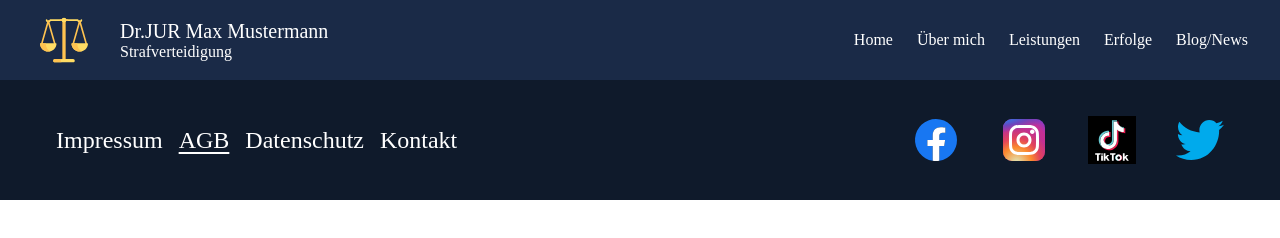
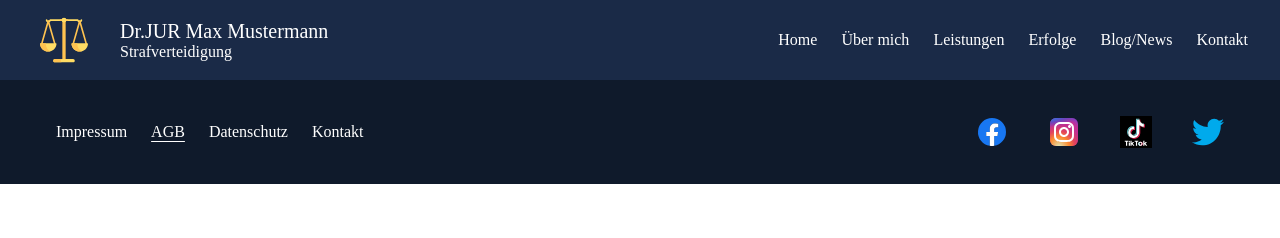
Before and after one commit to mwima1980/Rechtsanwalt_Mustermann, a plain HTML site: page src/pages/AGB.html in a window 1280 px wide. Drawn offline with Linux system fonts and the light colour scheme.

Commit message:
kontakt zum header hinzugefügt

```diff
--- a/src/css/input.css
+++ b/src/css/input.css
@@ -122,7 +122,7 @@ small {
 }
 .header-container-rechts .nav-container-mobil ul li a {
   text-decoration: none;
-  color: black;
+  color: var(--color-text-white);
   font-size: 0.75rem;
 }
 .header-container-rechts .nav-container-mobil ul li a:hover,
@@ -156,7 +156,7 @@ small {
 .footer-container-links ul {
   display: flex;
   list-style: none;
-  gap: 1rem;
+  gap: 1.5rem;
 }
 .footer-container-links ul li a {
   text-decoration: none;
@@ -269,7 +269,7 @@ small {
     margin-left: 1.5rem;
   }
   .footer-container-links ul li a {
-    font-size: 1.5rem;
+    font-size: 1rem;
   }
   .footer-container-rechts {
     margin-right: 1.5rem;
@@ -278,8 +278,8 @@ small {
     gap: 2.5rem;
   }
   .footer-container-rechts ul li a img {
-    width: 3rem;
-    height: 3rem;
+    width: 2rem;
+    height: 2rem;
   }
 }
 /* .container {
--- a/src/pages/AGB.html
+++ b/src/pages/AGB.html
@@ -27,6 +27,7 @@
             <li><a href="/src/pages/Leistungen.html">Leistungen</a></li>
             <li><a href="/src/pages/Erfolge.html">Erfolge</a></li>
             <li><a href="/src/pages/Blog_News.html">Blog/News</a></li>
+            <li><a href="/src/pages/Kontakt.html">Kontakt</a></li>
           </ul>
         </div>
         <div class="nav-container-desktop">
@@ -36,6 +37,7 @@
             <li><a href="/src/pages/Leistungen.html">Leistungen</a></li>
             <li><a href="/src/pages/Erfolge.html">Erfolge</a></li>
             <li><a href="/src/pages/Blog_News.html">Blog/News</a></li>
+            <li><a href="/src/pages/Kontakt.html">Kontakt</a></li>
           </ul>
         </div>
       </div>
```
Also changed, not shown: src/pages/Blog_News.html (+2 -0 lines), src/pages/Datenschutz.html (+2 -0 lines), src/pages/Erfolge.html (+2 -0 lines), src/pages/FAQ.html (+2 -0 lines), src/pages/Impressum.html (+2 -0 lines), src/pages/Kontakt.html (+2 -0 lines), src/pages/Leistungen.html (+2 -0 lines), src/pages/Mandantenstimmen.html (+2 -0 lines), src/pages/home.html (+2 -0 lines), src/pages/ueber_mich.html (+2 -0 lines), src/partials/footer.html (+2 -2 lines), src/partials/header.html (+7 -5 lines).
